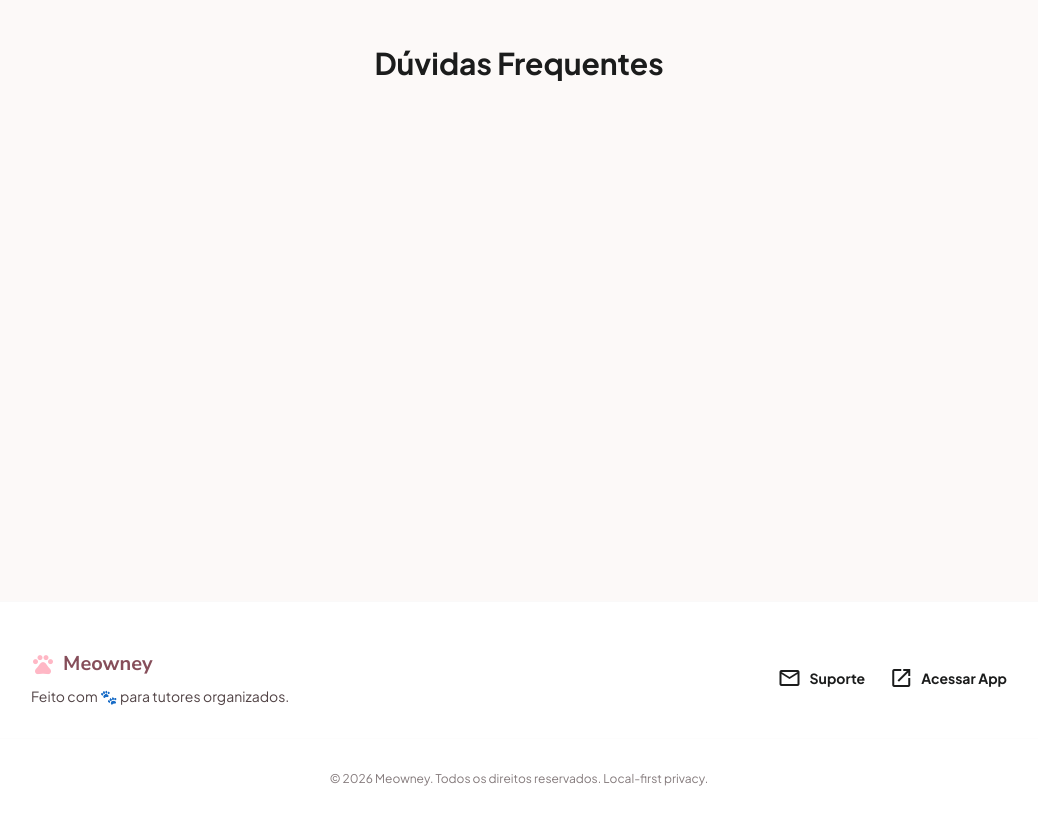
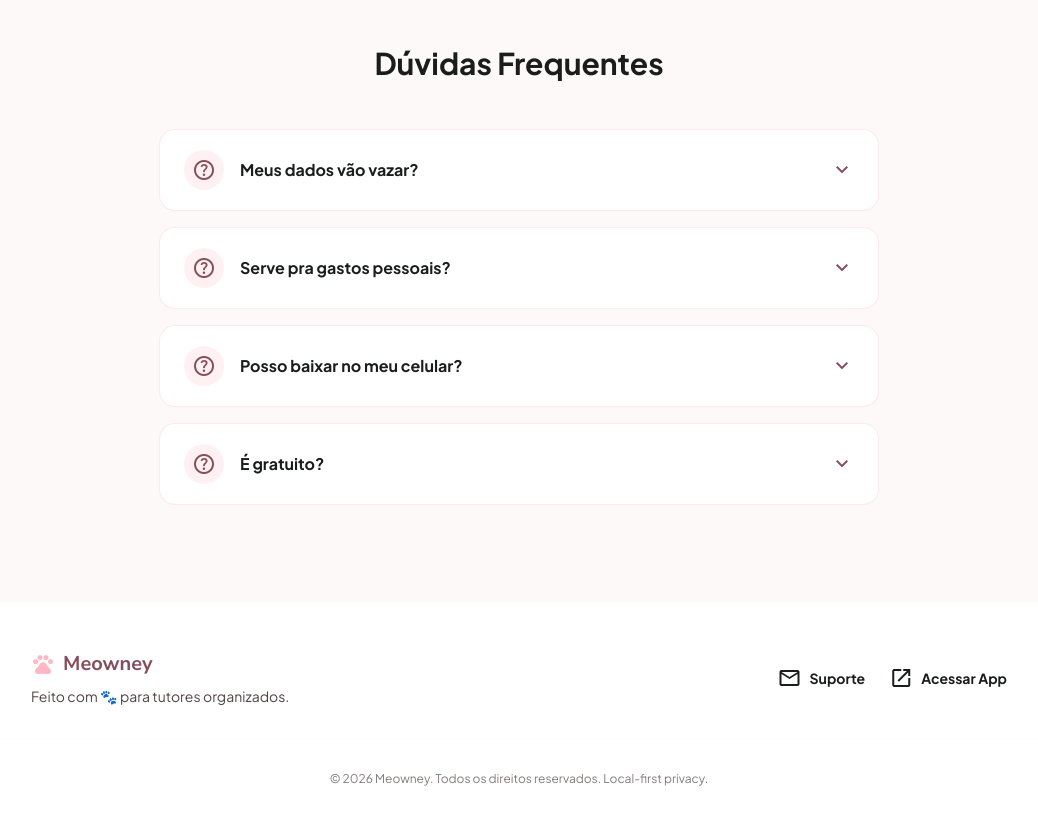
Before and after one commit to jaharivsn/meowney, a Next.js app: page / in a window 1280 px wide. Shown: the part 5760-6585 px from the top of the page, without its empty margins (121-1159 px from the left). Built offline with nearby package versions, Linux system fonts and the light colour scheme.

Commit message:
fix: Corrigindo animação presa no FAQ

```diff
--- a/src/app/page.tsx
+++ b/src/app/page.tsx
@@ -356,13 +356,7 @@ export default function LandingPage() {
           Dúvidas Frequentes
         </motion.h2>
 
-        <motion.div
-          initial="hidden"
-          whileInView="visible"
-          viewport={{ once: true }}
-          variants={stagger}
-          className="space-y-4"
-        >
+        <div className="space-y-4">
           <FaqItem
             question="Meus dados vão vazar?"
             answer="Não! O Meowney é um aplicativo offline-first. Todos os seus dados financeiros ficam armazenados apenas no armazenamento local do seu próprio navegador."
@@ -379,7 +373,7 @@ export default function LandingPage() {
             question="É gratuito?"
             answer="Totalmente gratuito e sem anúncios. Feito de coração para a comunidade e para os pets."
           />
-        </motion.div>
+        </div>
       </section>
 
       {/* Footer */}
@@ -418,7 +412,13 @@ function FaqItem({ question, answer }: { question: string, answer: string }) {
   const [isOpen, setIsOpen] = useState(false);
 
   return (
-    <motion.div variants={fadeUp} className="border border-sakura-pink/30 rounded-2xl overflow-hidden bg-surface-container-lowest hover:border-sakura-pink/60 hover:shadow-md transition-all group">
+    <motion.div
+      initial="hidden"
+      whileInView="visible"
+      viewport={{ once: true }}
+      variants={fadeUp}
+      className="border border-sakura-pink/30 rounded-2xl overflow-hidden bg-surface-container-lowest hover:border-sakura-pink/60 hover:shadow-md transition-all group"
+    >
       <button
         onClick={() => setIsOpen(!isOpen)}
         className="w-full px-6 py-5 text-left flex justify-between items-center focus-visible:outline focus-visible:outline-2 focus-visible:outline-offset-[-2px] focus-visible:outline-primary transition-colors group-hover:bg-sakura-pink/5"
```
